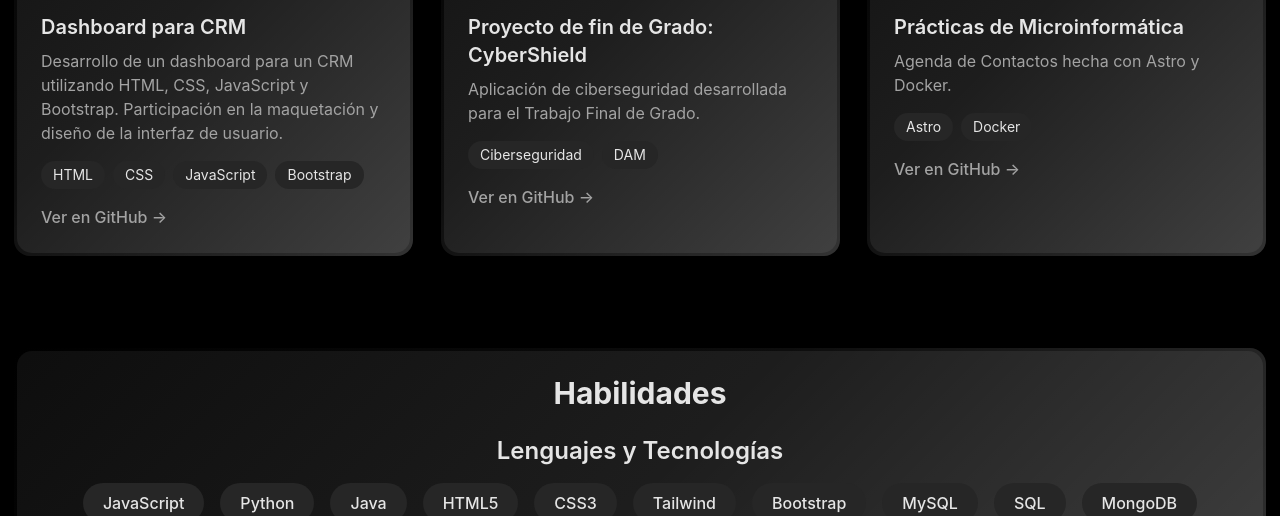
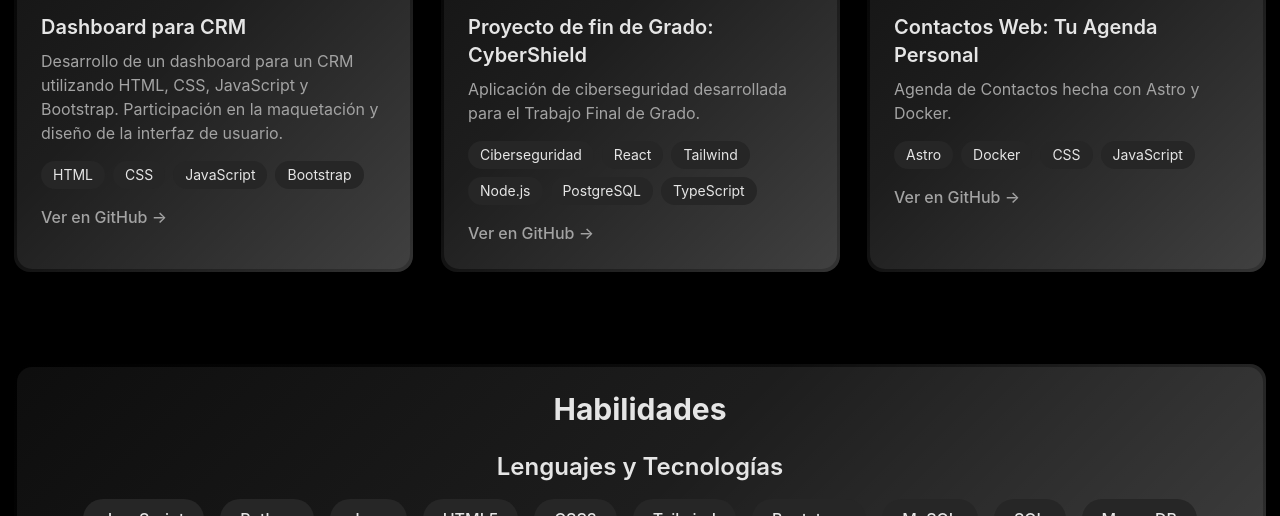
Before and after one commit to wqryx/Primer-Portfolio, a website: page index.html in a window 1280 px wide. Shown: the part 1207-1723 px from the top of the page. Drawn offline with nearby package versions, Linux system fonts and the light colour scheme.

Commit message:
Update index.html

```diff
--- a/index.html
+++ b/index.html
@@ -156,20 +156,26 @@
                         </p>
                         <div class="flex flex-wrap gap-2 mb-4">
                             <span class="bg-neutral-800 text-neutral-200 text-sm px-3 py-1 rounded-full">Ciberseguridad</span>
-                            <span class="bg-neutral-800 text-neutral-200 text-sm px-3 py-1 rounded-full">DAM</span>
+                            <span class="bg-neutral-800 text-neutral-200 text-sm px-3 py-1 rounded-full">React</span>
+                            <span class="bg-neutral-800 text-neutral-200 text-sm px-3 py-1 rounded-full">Tailwind</span>
+                            <span class="bg-neutral-800 text-neutral-200 text-sm px-3 py-1 rounded-full">Node.js</span>
+                            <span class="bg-neutral-800 text-neutral-200 text-sm px-3 py-1 rounded-full">PostgreSQL</span>
+                            <span class="bg-neutral-800 text-neutral-200 text-sm px-3 py-1 rounded-full">TypeScript</span>
                         </div>
                         <a href="https://github.com/wqryx/CyberShield" target="_blank" class="inline-block text-neutral-400 hover:underline font-medium hover:text-indigo-400 transition">Ver en GitHub &rarr;</a>
                     </div>
                      <!-- Tarjeta de Proyecto 3: Prácticas SMR -->
                     <div class="project-card section-container rounded-2xl p-6">
                         <img src="https://i.ibb.co/gFh1qtwx/contactos.png" alt="Imagen de un sistema microinformático" class="rounded-xl mb-4 w-70 h-64 object-cover mx-auto">
-                        <h3 class="text-xl font-semibold mb-2 text-neutral-200">Prácticas de Microinformática</h3>
+                        <h3 class="text-xl font-semibold mb-2 text-neutral-200">Contactos Web: Tu Agenda Personal</h3>
                         <p class="text-neutral-400 mb-4">
                             Agenda de Contactos hecha con Astro y Docker.
                         </p>
                         <div class="flex flex-wrap gap-2 mb-4">
                             <span class="bg-neutral-800 text-neutral-200 text-sm px-3 py-1 rounded-full">Astro</span>
                             <span class="bg-neutral-800 text-neutral-200 text-sm px-3 py-1 rounded-full">Docker</span>
+                            <span class="bg-neutral-800 text-neutral-200 text-sm px-3 py-1 rounded-full">CSS</span>
+                            <span class="bg-neutral-800 text-neutral-200 text-sm px-3 py-1 rounded-full">JavaScript</span>
                         </div>
                         <a href="https://github.com/wqryx/Contactos-Web" target="_blank" class="inline-block text-neutral-400 hover:underline font-medium hover:text-indigo-400 transition">Ver en GitHub &rarr;</a>
                     </div>
```
